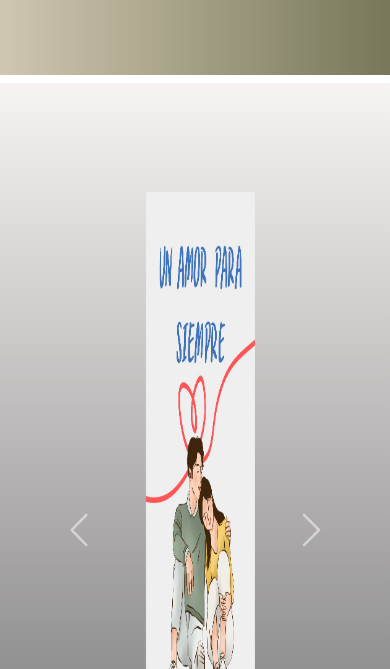
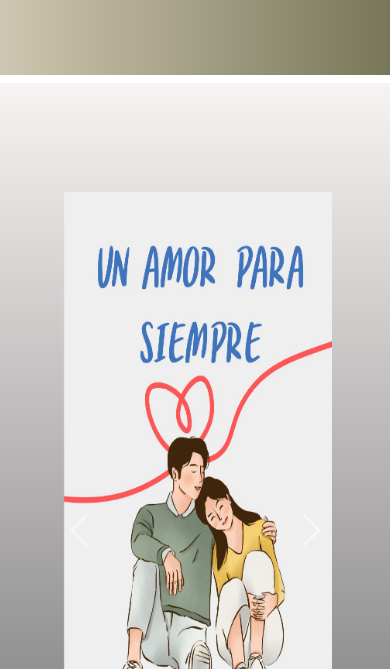
Before and after one commit to Is2095/Biblioteca-Virtual, a plain HTML site: page index.html in a window 390 px wide. Shown: the part 175-844 px from the top of the page. Drawn offline with nearby package versions, Linux system fonts and the light colour scheme.

Commit message:
responsive

```diff
--- a/styles.css
+++ b/styles.css
@@ -107,8 +107,8 @@ header h1{
 
 }
 .carousel-item img {
-    max-width: 40%; /* Ajustar al 100% del ancho del contenedor */
-    height: 80vh;
+    max-width: 100%; /* Ajustar al 100% del ancho del contenedor */
+    height: 100%;
     MARGIN: 0 auto;
 }
 .carousel-control-prev-icon,
```
